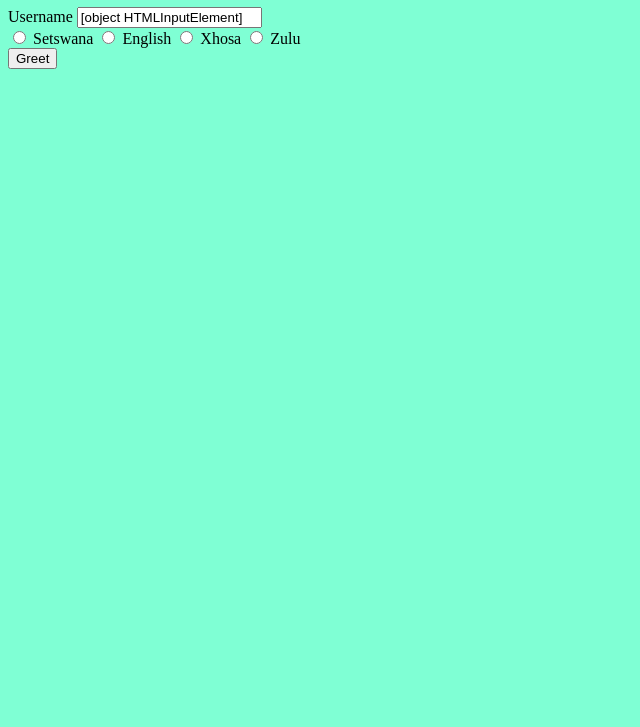
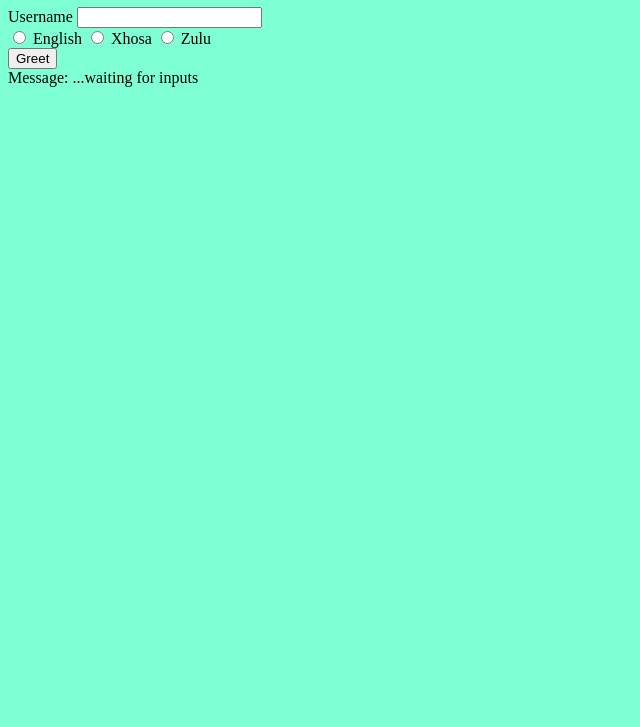
Before and after one commit to AmoMonnanyana/api-with-express, a website: page public/index.html in a window 1280 px wide. Shown: the part 73-800 px from the top of the page, without its empty margins (0-640 px from the left). Drawn offline with nearby package versions, Linux system fonts and the light colour scheme.

Commit message:
changes made

```diff
--- a/public/greet.js
+++ b/public/greet.js
@@ -1,3 +1,4 @@
+
 document.addEventListener('alpine:init', () => {
   Alpine.data('greetApi', function() {
     return {
@@ -16,10 +17,3 @@ document.addEventListener('alpine:init', () => {
     }
   })
 })
-document.addEventListener('alpine:init', () => {
-  Alpine.data('greetApi', function() {
-    return {
-
-    }
-  })
-})
--- a/public/index.html
+++ b/public/index.html
@@ -14,8 +14,8 @@
 
             <label for="username">Username</label>
             <input type="text", x-model="username" id="username"><br>
-            <input type="radio" x-model="language" value="setswana" id="setswana">
-            <label for="setswana">Setswana</label>
+            <!-- <input type="radio" x-model="language" value="setswana" id="setswana">
+            <label for="setswana">Setswana</label> -->
             <input type="radio" x-model="language" value="english" id="english">
             <label for="english">English </label>
             <input type="radio" x-model="language" value="xhosa" id="xhosa">
```
Lines whose indentation alone changed are shown as unchanged.
